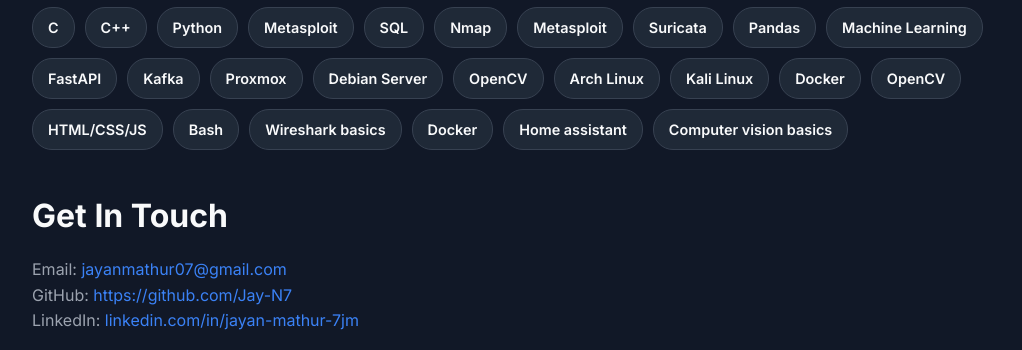
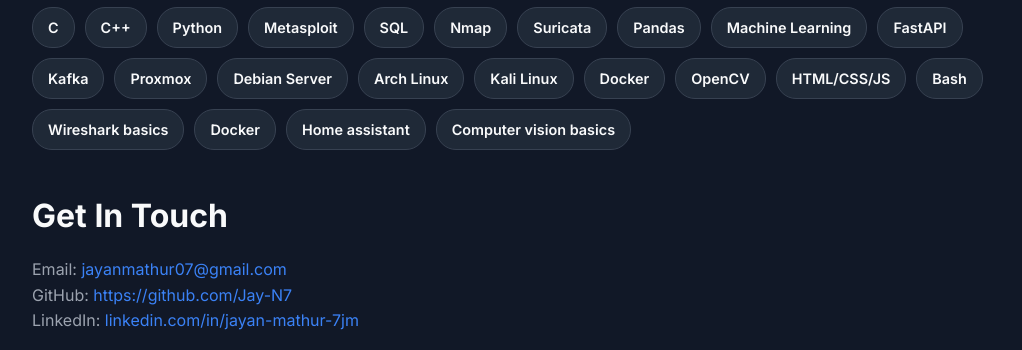
Before and after one commit to Jay-N7/portfolio-site, a plain HTML site: page index.html in a window 1280 px wide. Shown: the part 669-1019 px from the top of the page, without its empty margins (128-1150 px from the left). Drawn offline with Linux system fonts and the light colour scheme.

Commit message:
Remove duplicate Metasploit skill tag
Removed duplicate Metasploit skill tag and adjusted order.

```diff
--- a/index.html
+++ b/index.html
@@ -42,7 +42,6 @@
                 <span class="skill-tag">Metasploit</span>
                 <span class="skill-tag">SQL</span>
                 <span class="skill-tag">Nmap</span>
-                <span class="skill-tag">Metasploit</span>
                 <span class="skill-tag">Suricata</span>
                 <span class="skill-tag">Pandas</span>
                 <span class="skill-tag">Machine Learning</span>
@@ -50,7 +49,6 @@
                 <span class="skill-tag">Kafka</span>
                 <span class="skill-tag">Proxmox</span>
                 <span class="skill-tag">Debian Server</span>
-                <span class="skill-tag">OpenCV</span>
                 <span class="skill-tag">Arch Linux</span>
                 <span class="skill-tag">Kali Linux</span>
                 <span class="skill-tag">Docker</span>
```
